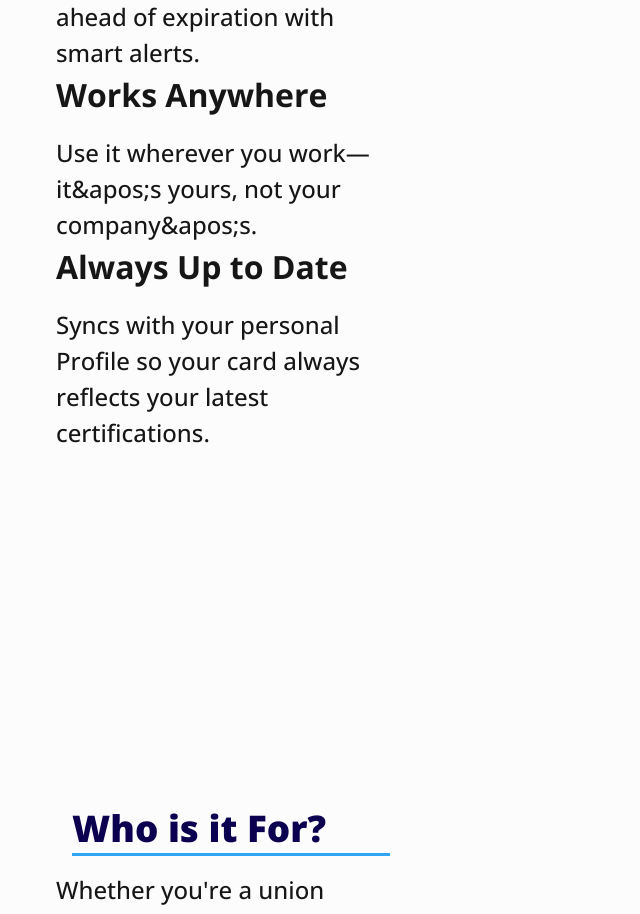
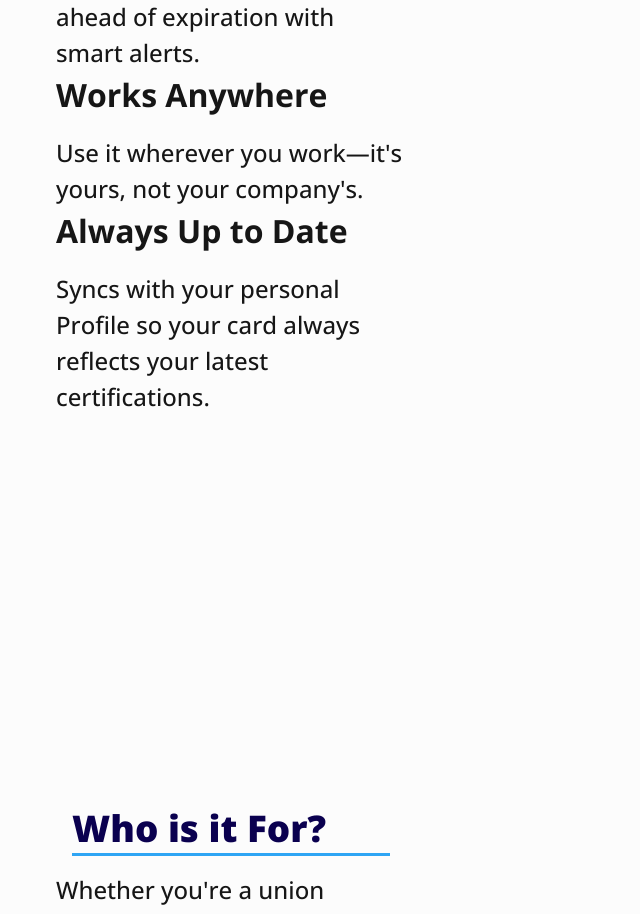
Before and after one commit to fastlinesafetytraining/accoric, a Next.js app: page /accoric-dashcard in a window 1280 px wide. Shown: the part 1740-2654 px from the top of the page, without its empty margins (0-640 px from the left). Built offline with nearby package versions, Linux system fonts and the light colour scheme; no server answers.

Commit message:
Fix spelling in Features component description for improved clarity.

```diff
--- a/containers/accoric-dashcard/Features.tsx
+++ b/containers/accoric-dashcard/Features.tsx
@@ -15,7 +15,7 @@ const features: { title: string; description: string; }[] = [
 	{
 		title: "Works Anywhere",
 		description:
-			"Use it wherever you work—it&apos;s yours, not your company&apos;s.",
+			"Use it wherever you work—it's yours, not your company's.",
 	},
 	{
 		title: "Always Up to Date",
```
